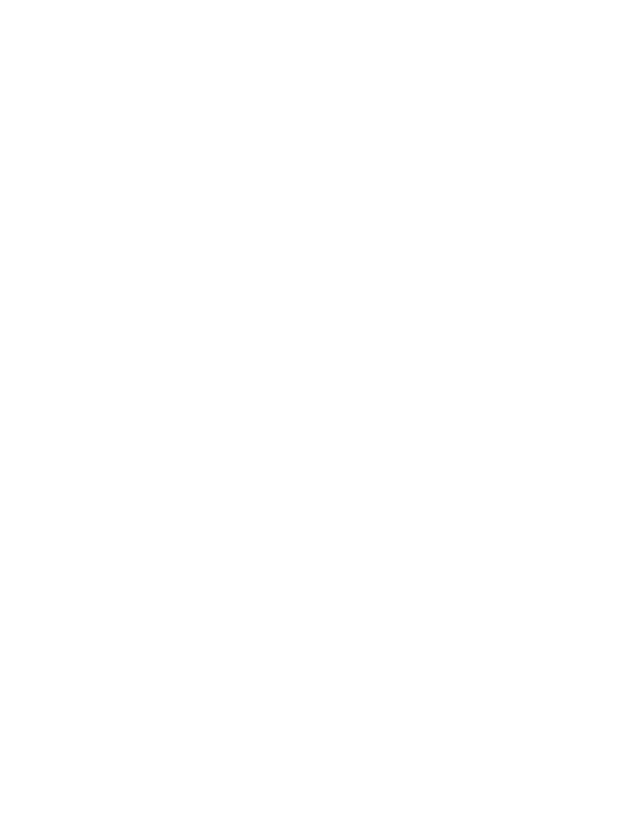
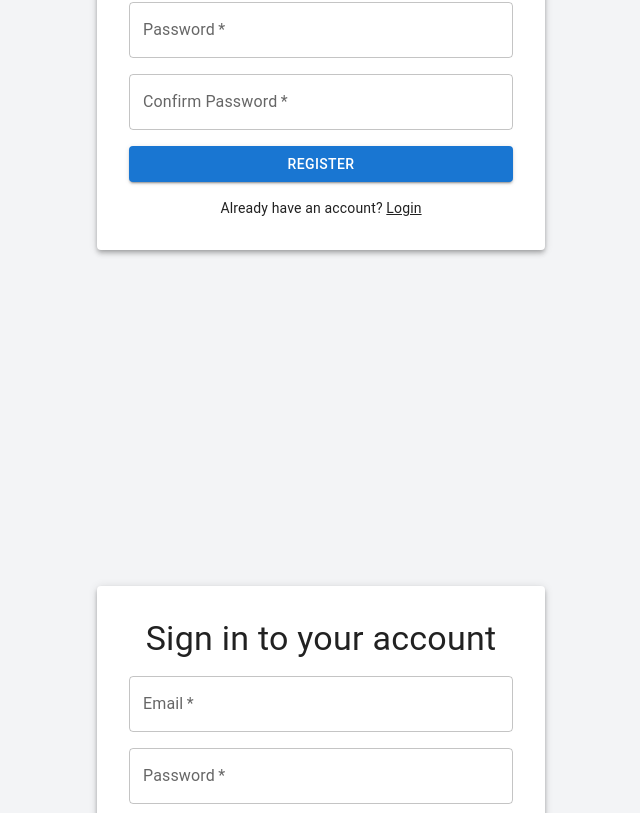
Before and after one commit to PavleDz/CineSense, a React (Vite) app: page / in a window 1280 px wide. Shown: the part 427-1240 px from the top of the page, without its empty margins (319-959 px from the left). Before the commit the page ends 800 px from the top, so only its background shows below. Built offline with nearby package versions, Linux system fonts and the light colour scheme.

Commit message:
CNSN-25 small update on MUI in loginform

```diff
--- a/src/App.jsx
+++ b/src/App.jsx
@@ -1,5 +1,14 @@
+import RegisterPage from "./pages/RegisterPage.jsx";
+import LoginPage from "./pages/LoginPage.jsx";
 function App() {
-  return <></>;
+  return (
+    <>
+      <div>
+        <RegisterPage />
+        <LoginPage />
+      </div>
+    </>
+  );
 }
 
 export default App;
--- a/src/components/auth/LoginForm.jsx
+++ b/src/components/auth/LoginForm.jsx
@@ -36,7 +36,7 @@
         required
         value={password}
         onChange={(e) => setPassword(e.target.value)}
-        InputProps={{
+        SlotProps={{
           endAdornment: (
             <InputAdornment position="end">
               <IconButton onClick={() => setShowPassword((prev) => !prev)}>
--- a/src/pages/RegisterPage.jsx
+++ b/src/pages/RegisterPage.jsx
@@ -22,7 +22,7 @@
     }
 
     try {
-      // request on backend
+      // request na backend
       const response = await axios.post("...", {
         firstName,
         lastName,
@@ -32,10 +32,10 @@
 
       // Success handler
       alert(response.data.message || "Registration successful!");
-      // 4) redirect na login ako je success
+      // redirect na login ako je success
       // navigate("/login");
     } catch (error) {
-      // 5) error
+      // error
       if (error.response) {
         alert(error.response.data.message);
       } else {
```
